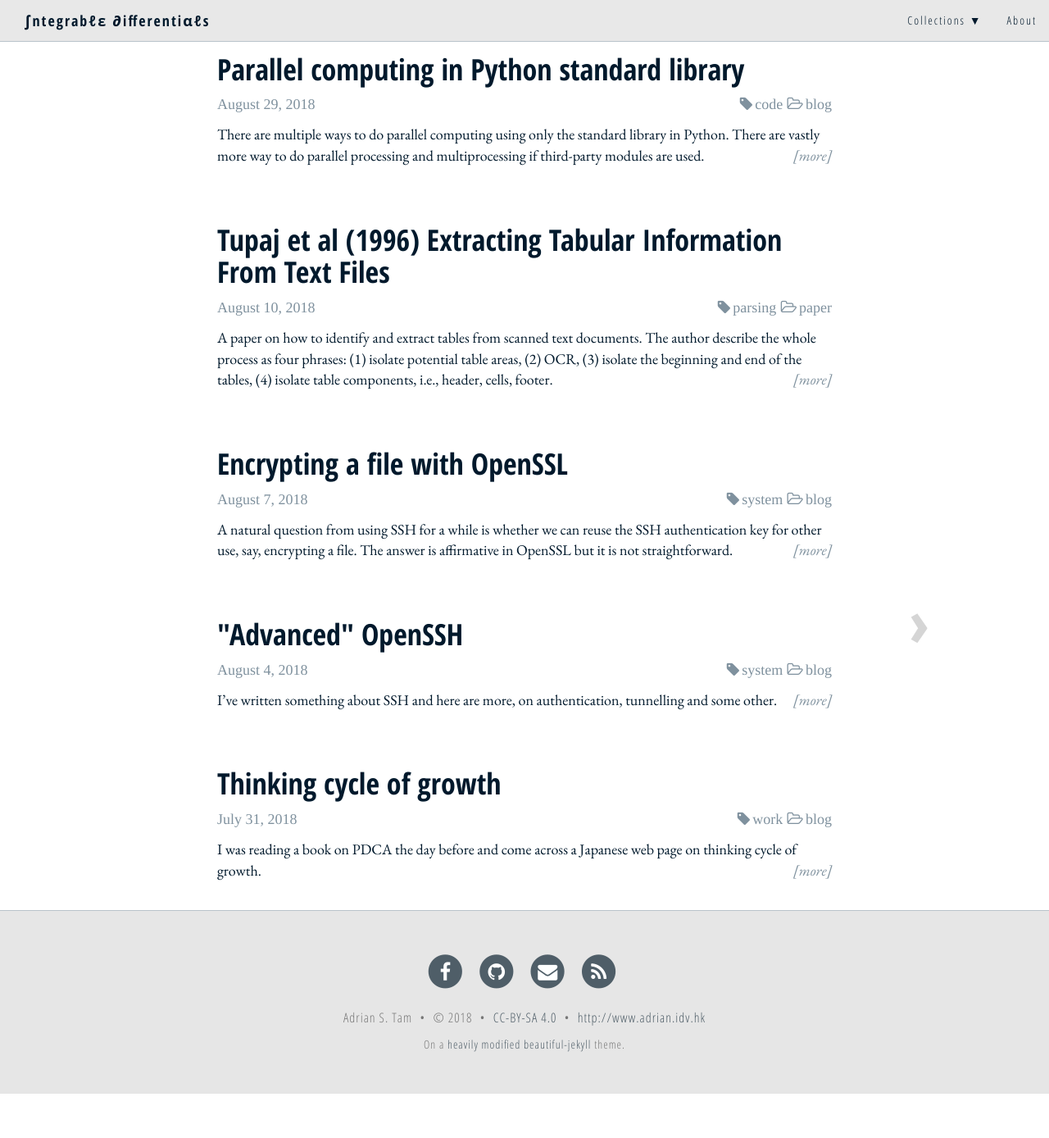
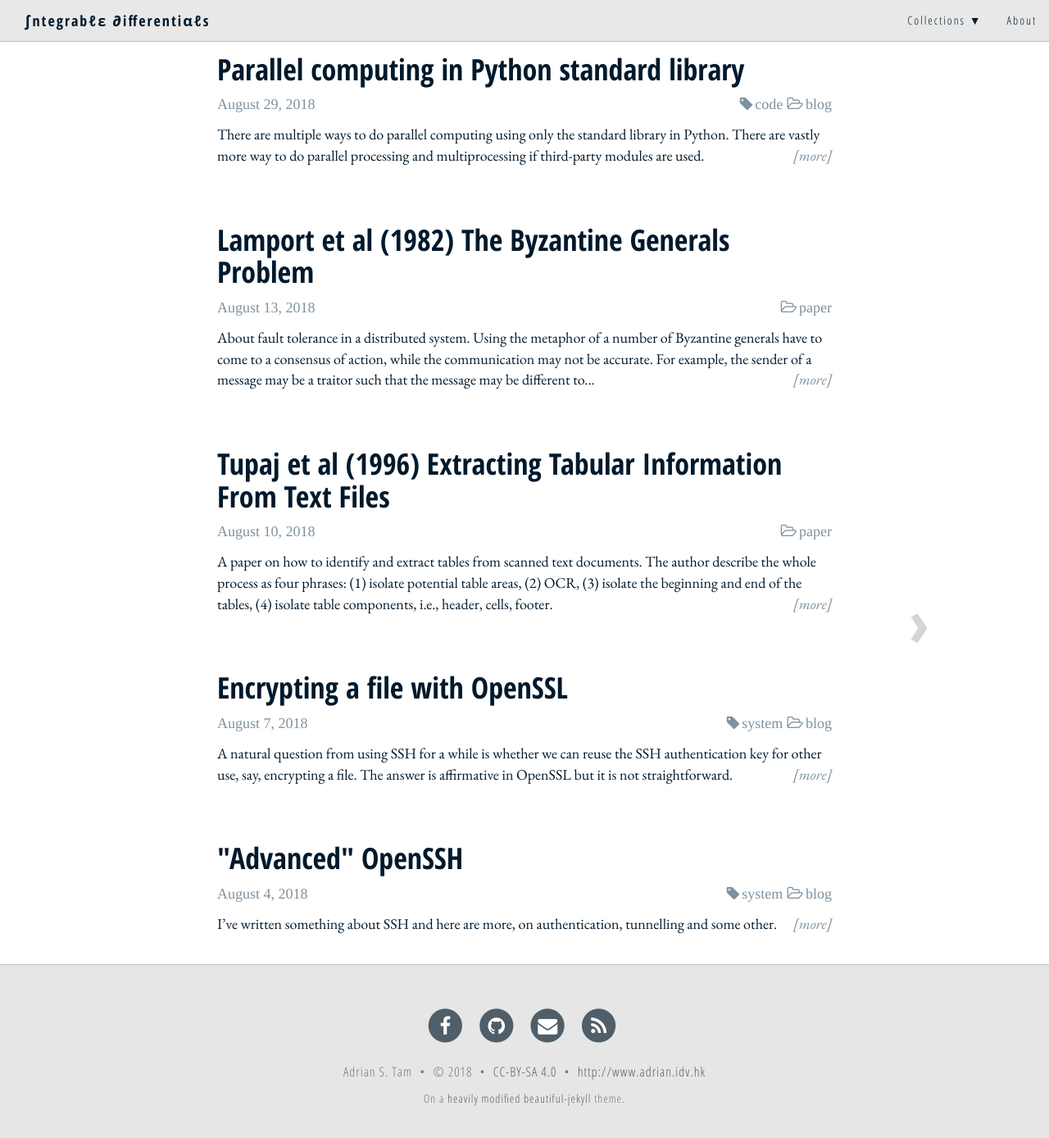
Before and after one commit to righthandabacus/righthandabacus.github.io, a Jekyll site: the page built from index.html, in a window 1280 px wide and 1400 px high, scrolled down 601 px. Shown: the top 1388 px of the window at 82% size. Built offline with Jekyll 4.4.1, drawn with Linux system fonts in a browser that asks for light colours; some web fonts are replaced; the list of posts is cut into pages by our own code; before the commit the page ends 1935 px from its top, so only the background shows below that; some of the changed lines change nothing that is shown.

Commit message:
New post: Byzantine generals problem

```diff
--- a/_posts/2018-08-10-tsca96-tabular.markdown
+++ b/_posts/2018-08-10-tsca96-tabular.markdown
@@ -2,7 +2,6 @@
 layout: post
 title: "Tupaj et al (1996) Extracting Tabular Information From Text Files"
 date: 2018-08-10 12:00:00 -0400
-tags: parsing
 category: paper
 bibtex:
   type: misc
--- /dev/null
+++ b/_posts/2018-08-13-lsp82-byzantine.markdown
@@ -0,0 +1,131 @@
+---
+layout: post
+title: "Lamport et al (1982) The Byzantine Generals Problem"
+date: 2018-08-13 12:00:00 -0400
+category: paper
+bibtex:
+  type: article
+  title: "The Byzantine generals problem"
+  author: "Leslie Lamport and Robert Shostak and Marshall Pease"
+  journal: "ACM Transactions on Programming Languages and Systems"
+  volume: 4
+  number: 3
+  month: July
+  pages: 382--401
+  year: 1982
+---
+
+About fault tolerance in a distributed system. Using the metaphor of a number of
+Byzantine generals have to come to a consensus of action, while the
+communication may not be accurate. For example, the sender of a message may be a
+traitor such that the message may be different to different receivers; or the
+messenger may be a traitor such that the message it delivers may be forged or
+discarded.
+
+The consensus is decided distributedly using the same algorithm, e.g., simple
+majority vote of the same set of input available to all participants. Thus the
+problem reduce to how we can make the same input available to all Byzantine
+generals.
+
+The paper first investigated the scenario of "oral messages", i.e., messages are
+not signed and easy to forge. We can simplify the problem into the following:
+Assume we have a general that issue a command of action, either attack or
+retreat, to all its lieutenants. The lieutenants have to come to the same
+consensus of whether to attack or retreat. The general, or any of the
+lieutenants, may be a traitor. If the general is a traitor, he will send
+different action to different lieutenants; and if a lieutenant is a traitor, he
+may report a different action than the one he received from the general to
+another lieutenant. If the total number of participant (general and lieutenants)
+is $$n$$, and the number of traitors in the group is $$m$$, the paper proved that
+there is no way the loyal generals can have a consensus if $$n\le 3m$$. The
+prove is first look for $$n=3, m=1$$ and there are 1 general with two
+lieutenants. We find that we cannot distinguish the case between the general is
+the traitor and one of the lieutenant is a traitor, given the communication of
+message is first the general send to two lieutenants and then the two
+lieutenants report to each other the message he received from the general. Then,
+assume we can put the traitors into a group and loyal lieutenants into another
+groups, we can create $$n=3$$ groups and perform induction on $$m$$.
+
+The paper proposed an oral message algorithm, $$OM(m)$$ to reach consensus of
+action in case of $$n>3m$$. The algorithm is as follows:
+
+1. $$OM(0)$$ is to let the general distribute its action to all lieutenants and
+   the lieutenants exchanged message; then the action is decided on simple
+   majority vote on the perceived message sent by the general. There is a default
+   action (e.g., retreat) in case of tied vote.
+2. $$OM(m)$$ is to let the general 1 distribute its action $$v$$ to all
+   $$n-1$$ lieutenants $$2,3,\cdots,n$$; and each lieutenant $$i$$ will forward
+   the action it received $$v_i$$ to all other $$n-2$$ lieutenants by pretending
+   he is the general and using algorithm $$OM(m-1)$$;
+
+Using an example can make this algorithm easier to understand. Assume we have 2
+traitors and 5 loyal generals. If the loyal generals want to obtain consensus of
+the message from a loyal general (general 1), after mutually exchanged messages
+received from general 1, each will have 5 identical copy of the message (one
+from general 1 directly and 4 other from exchanges) and 2 copies from traitors
+which may be different from the true message. Under majority voting, the
+original message can be recovered. The more complicated case would be the
+message from a traitor (general 7): He send out attack (1) message to generals
+1 to 3 and retreat (0) message to generals 4 to 6.
+
+Let us define $$v$$ to be the message in concern (the message from general 7)
+and $$v_p$$ be the message as traversed in path $$p$$. The first step of
+$$OM(2)$$ produces the following:
+
+$$\begin{align}
+v_{71} &= 1 \\
+v_{72} &= 1 \\
+v_{73} &= 1 \\
+v_{74} &= 0 \\
+v_{75} &= 0 \\
+v_{76} &= 0
+\end{align}$$
+
+Then each of the node will exchange the message they received, which the loyal
+lieutenants will forward the message faithfully but the traitorous lieutenant
+may alter the message, e.g.,
+
+$$\begin{align}
+v_{71} &=1 & v_{712} &=1 & v_{713} &=1 & v_{714} &=1 & v_{715} &=1 & v_{716} &=1 \\
+v_{721} &=1 & v_{72} &=1 & v_{723} &=1 & v_{724} &=1 & v_{725} &=1 & v_{726} &=1 \\
+v_{731} &=1 & v_{732} &=1 & v_{73} &=1 & v_{734} &=1 & v_{735} &=1 & v_{736} &=1 \\
+v_{741} &=0 & v_{742} &=0 & v_{743} &=0 & v_{74} &=0 & v_{745} &=0 & v_{746} &=0 \\
+v_{751} &=0 & v_{752} &=0 & v_{753} &=0 & v_{754} &=0 & v_{75} &=0 & v_{756} &=0 \\
+v_{761} &=0 & v_{762} &=1 & v_{763} &=0 & v_{764} &=1 & v_{765} &=0 & v_{76} &=0 \\
+\end{align}$$
+
+Now consider node 1. It received $$v_{761}=0$$ but it is not sufficient for him
+to confirm $$v_{76}=0$$. Therefore, he perform $$OM(1)$$ with this, pretending
+node 6 is the general in this round sending out $$v_{76}=v_{761}$$. Similarly
+for nodes 2 to 5, and we obtained:
+
+$$\begin{align}
+v_{761} &=0 & v_{7612} &=0 & v_{7613} &=0 & v_{7614} &=0 & v_{7615} &=0 \\
+v_{7621} &=1 & v_{762} &=1 & v_{7623} &=1 & v_{7624} &=1 & v_{7625} &=1 \\
+v_{7631} &=0 & v_{7632} &=0 & v_{763} &=0 & v_{7634} &=0 & v_{7635} &=0 \\
+v_{7641} &=1 & v_{7642} &=1 & v_{7643} &=1 & v_{764} &=1 & v_{7645} &=1 \\
+v_{7651} &=0 & v_{7652} &=0 & v_{765} &=0 & v_{7654} &=0 & v_{765} &=0 \\
+\end{align}$$
+
+Therefore, nodes 1 to 5 deduced, using $$OM(0)$$, that:
+
+$$\begin{align}
+v'_{761} &= \mathrm{majority}(v_{761}, v_{7621}, v_{7631}, v_{7641}, v_{7651}) = 0 \\
+v'_{762} &= \mathrm{majority}(v_{7612}, v_{762}, v_{7632}, v_{7642}, v_{7652}) = 0 \\
+v'_{763} &= \mathrm{majority}(v_{7613}, v_{7623}, v_{763}, v_{7643}, v_{7653}) = 0 \\
+v'_{764} &= \mathrm{majority}(v_{7614}, v_{7624}, v_{7634}, v_{764}, v_{7654}) = 0 \\
+v'_{765} &= \mathrm{majority}(v_{7615}, v_{7625}, v_{7635}, v_{7645}, v_{765}) = 0 \\
+\end{align}$$
+
+Thus the consensus reached for $$v'_{76} = 0$$. Similarly for the unambiguous
+value of $$v_{71}, v_{72}, v_{73}, v_{74}, v_{75}$$. Then all loyal lieutenant
+will reach the conclusion of
+
+$$v'_{7} = \mathrm{majority}(v'_{71}, v'_{72}, v'_{73}, v'_{74}, v'_{75}, v'_{76})$$
+
+which is a tied vote and default decision is applied.
+
+The paper then proceed to the case of signed message, which the authenticity of
+message cannot be forged. In such case, after all lieutenants exchange messages
+using signed channel, a lieutenant can confirm if the general who send out
+messages are traitorous.
```
